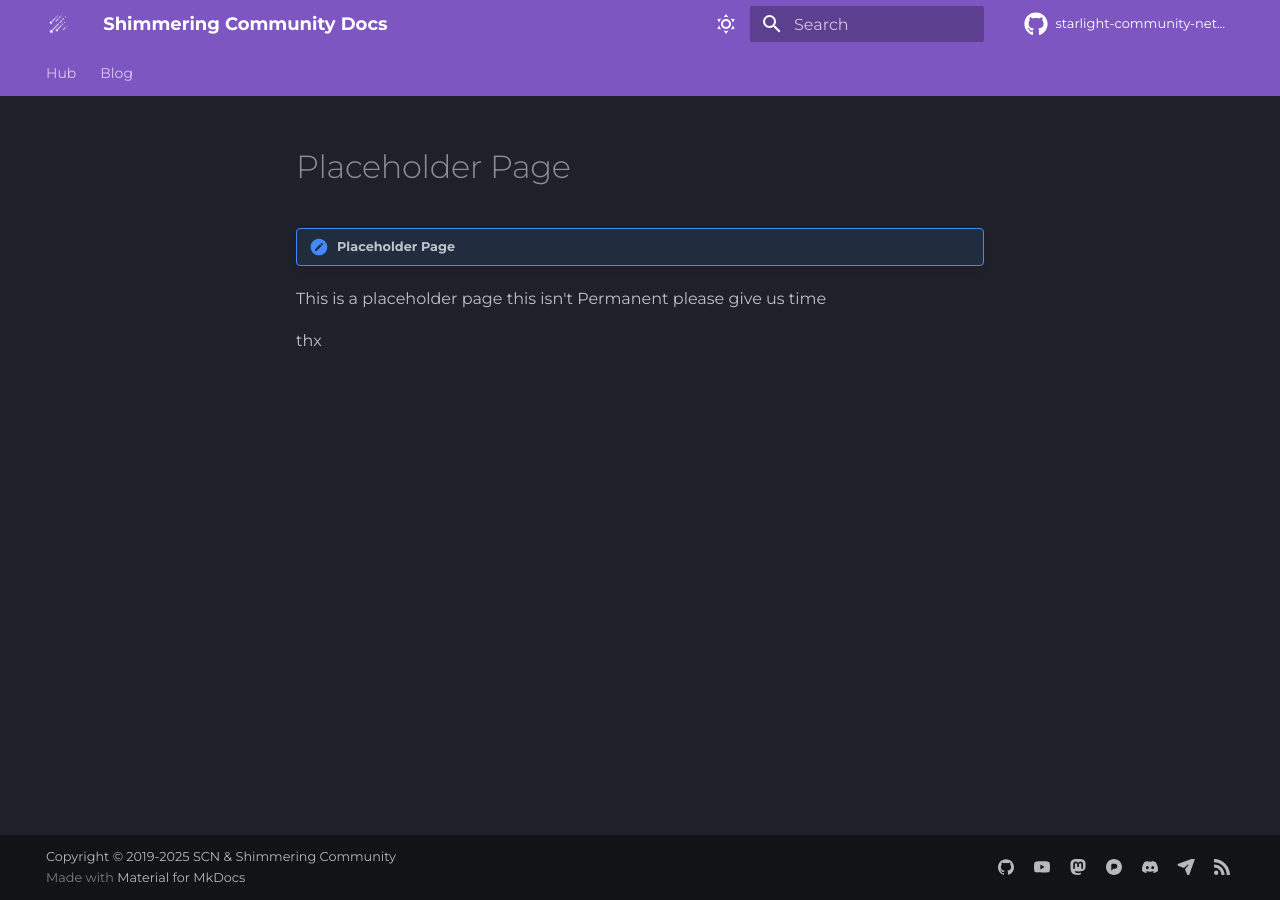
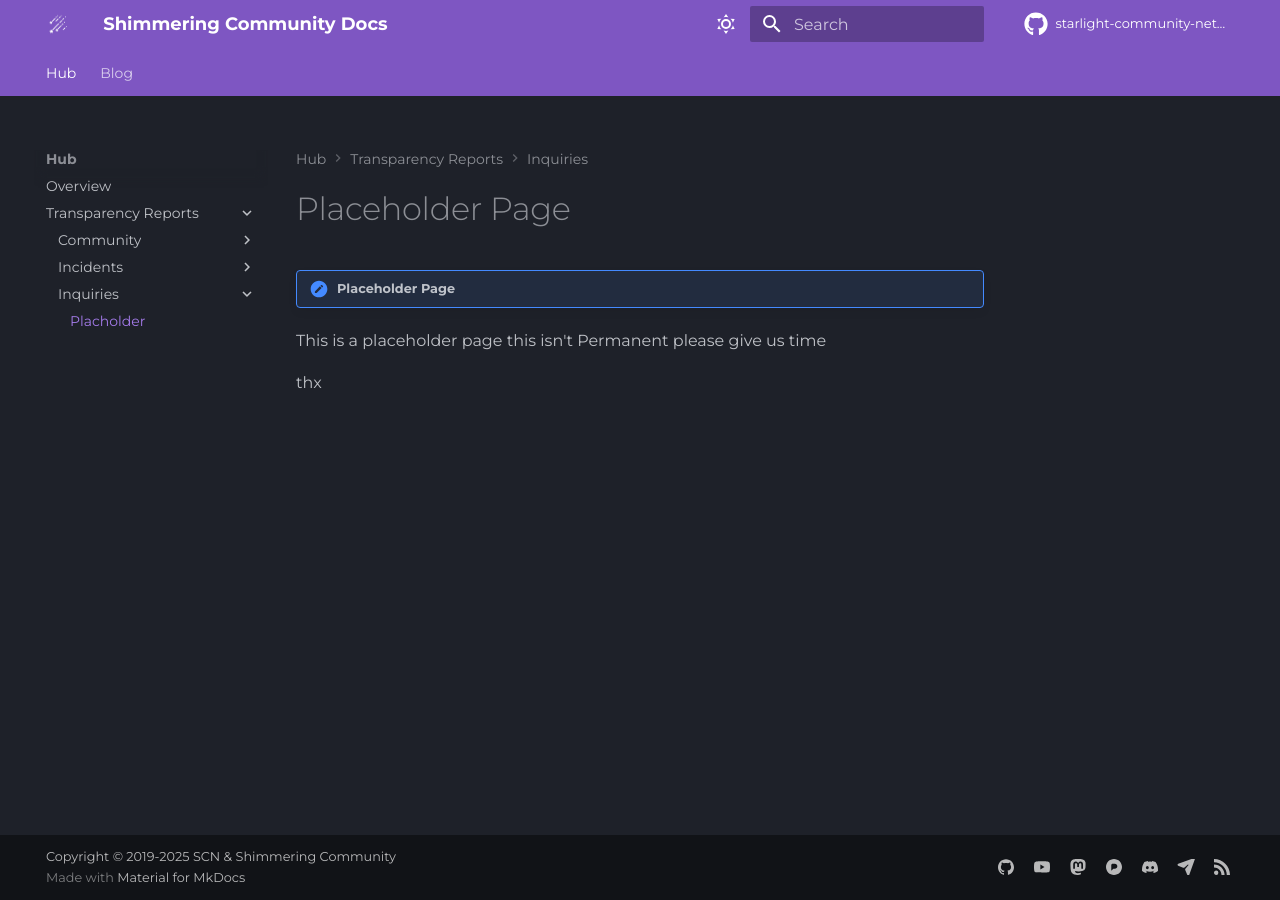
Before and after one commit to Starlight-Community-Network/SCN-Docs, an MkDocs documentation site: the page built from docs/Hub/Transparency Reports/Inquiries/Placholder.md, in a window 1280 px wide. Built offline with MkDocs 1.6.1 and Material for MkDocs 9.7.7, drawn with Linux system fonts in a browser that asks for light colours; plug-ins that fetch from the network failed and are left out; comment, search, counter and statistics services are not loaded.

Commit message:
Update mkdocs.yml

```diff
--- a/mkdocs.yml
+++ b/mkdocs.yml
@@ -12,8 +12,10 @@ nav:
       - Transparency Reports:
         - Community:
             Jan, 23 2025: Hub/Transparency Reports/Community/1-23-25.md
-        #-Incidents:
-        #-Inquiries:
+        - Incidents:
+            Placholder: Hub/Transparency Reports/Incidents/Placholder.md
+        - Inquiries:
+            Placholder: Hub/Transparency Reports/Inquiries/Placholder.md
 
   - Blog:
     - blog/index.md
```
